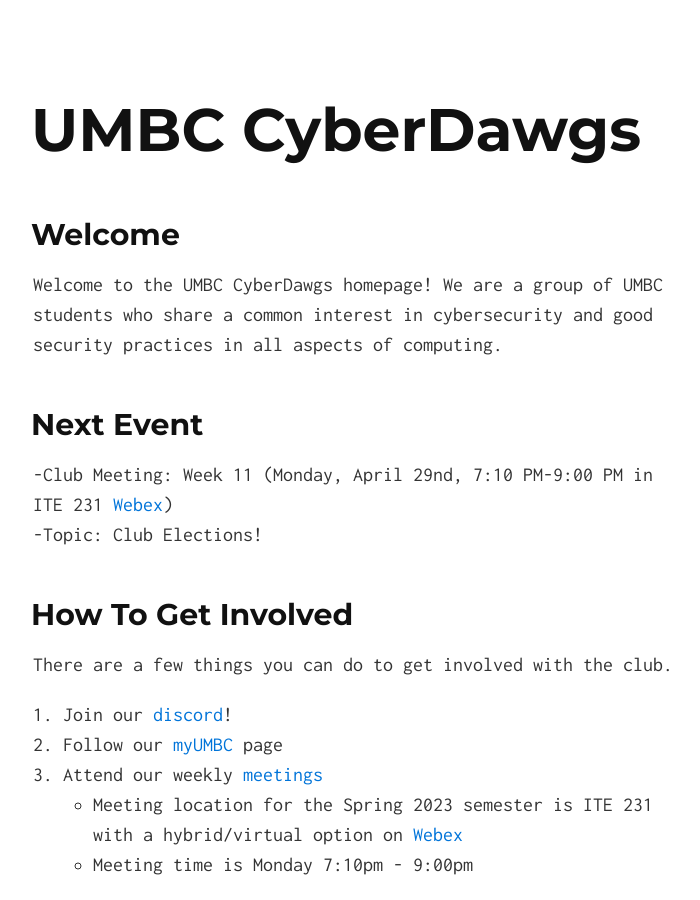
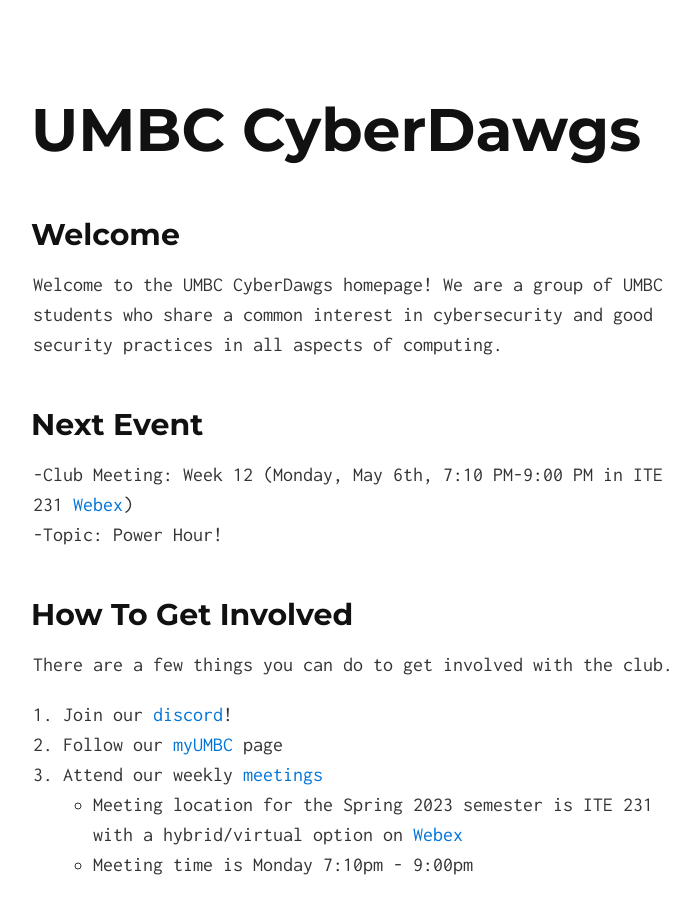
Before and after one commit to UMBCCyberDawgs/umbccyberdawgs.github.io, a Jekyll site: the page built from index.md, in a window 1280 px wide and 900 px high. Shown: the whole window, without its empty margins (287-987 px from the left). Built offline with Jekyll 4.4.1, drawn with Linux system fonts in a browser that asks for light colours; our own code applies the rules of GitHub Pages for plain Markdown files.

Commit message:
may 6th meeting

```diff
--- a/index.md
+++ b/index.md
@@ -8,8 +8,8 @@ share a common interest in cybersecurity and good security practices in all aspe
 
 ## Next Event
 
--Club Meeting: Week 11 (Monday, April 29nd, 7:10 PM-9:00 PM in ITE 231 [Webex](https://umbc.webex.com/meet/CyberDawgs))<br>
--Topic: Club Elections!
+-Club Meeting: Week 12 (Monday, May 6th, 7:10 PM-9:00 PM in ITE 231 [Webex](https://umbc.webex.com/meet/CyberDawgs))<br>
+-Topic: Power Hour!
 
 ## How To Get Involved
 
```
